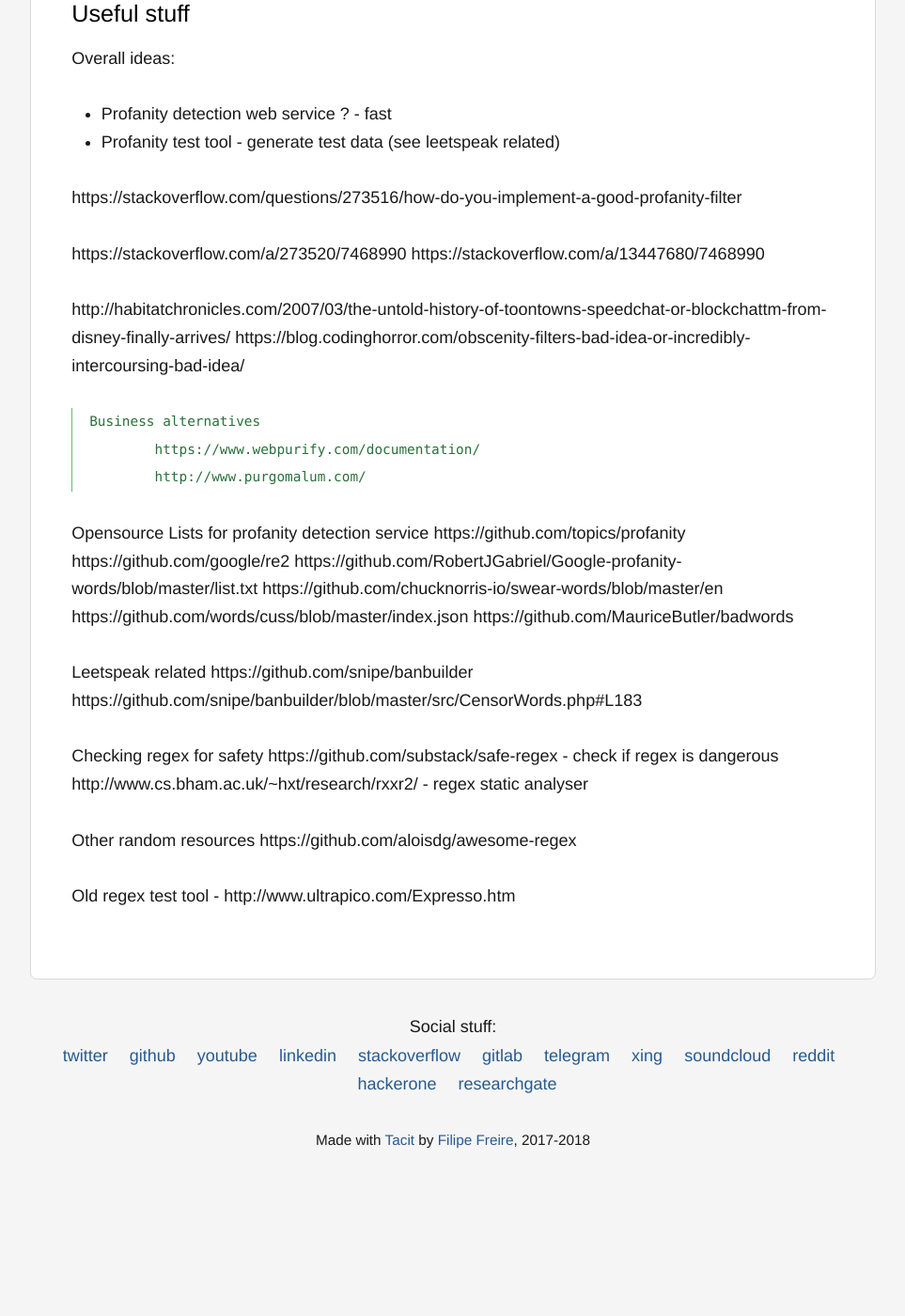
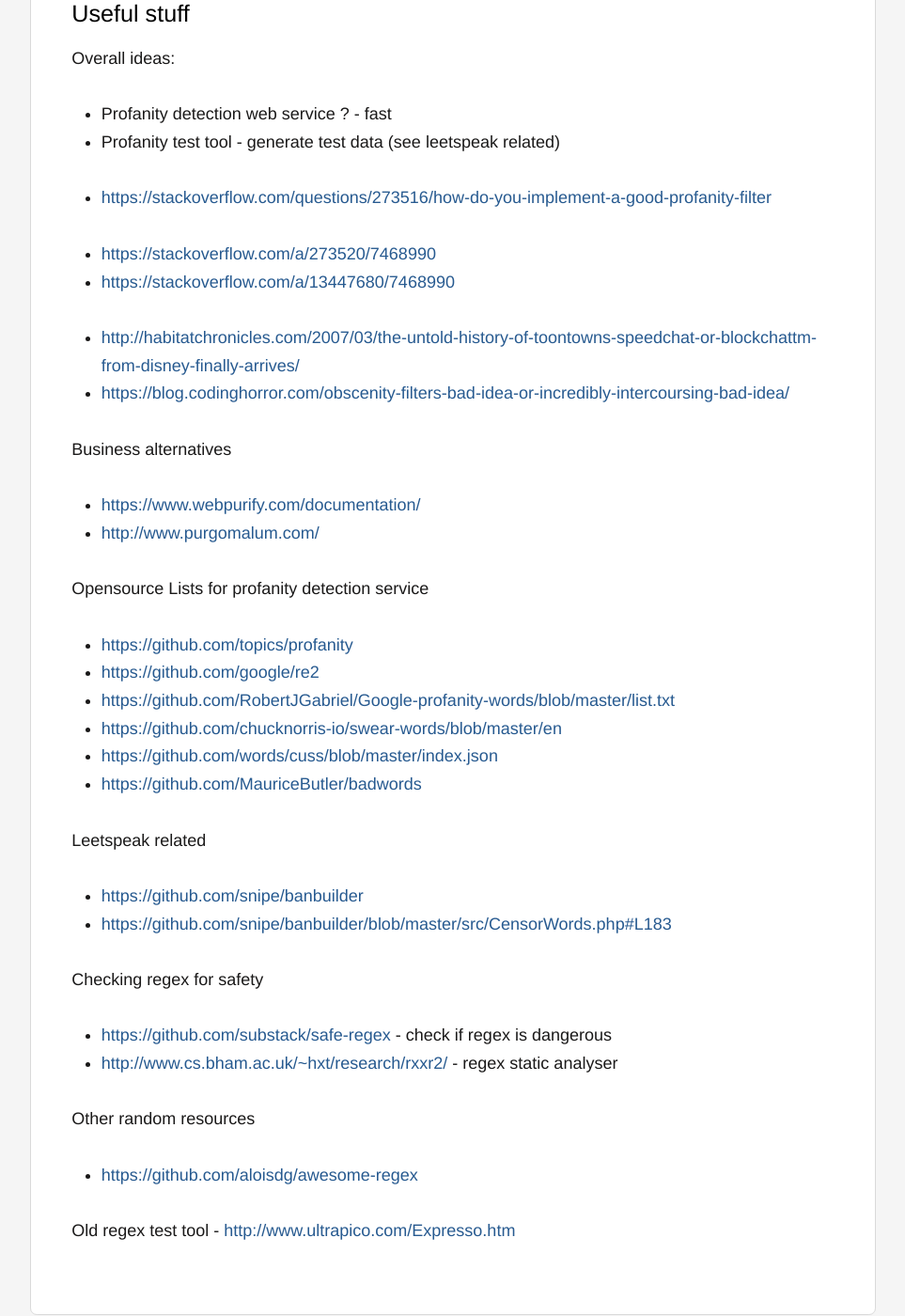
Before and after one commit to filfreire/filfreire.github.io, a Jekyll site: the page built from profanity-study.md, in a window 1280 px wide and 1400 px high, scrolled down 444 px. Shown: the whole window at 94% size, without its empty margins (158-1121 px from the left). Built offline with Jekyll 4.4.1, drawn with Linux system fonts in a browser that asks for light colours; before the commit the page ends 1738 px from its top, so only the background shows below that.

Commit message:
fix links

```diff
--- a/profanity-study.md
+++ b/profanity-study.md
@@ -10,39 +10,39 @@
 - Profanity detection web service ? - fast
 - Profanity test tool - generate test data (see leetspeak related)
 
-https://stackoverflow.com/questions/273516/how-do-you-implement-a-good-profanity-filter
+- <https://stackoverflow.com/questions/273516/how-do-you-implement-a-good-profanity-filter>
 
-https://stackoverflow.com/a/273520/7468990
-https://stackoverflow.com/a/13447680/7468990
+- <https://stackoverflow.com/a/273520/7468990>
+- <https://stackoverflow.com/a/13447680/7468990>
 
-http://habitatchronicles.com/2007/03/the-untold-history-of-toontowns-speedchat-or-blockchattm-from-disney-finally-arrives/
-https://blog.codinghorror.com/obscenity-filters-bad-idea-or-incredibly-intercoursing-bad-idea/
+- <http://habitatchronicles.com/2007/03/the-untold-history-of-toontowns-speedchat-or-blockchattm-from-disney-finally-arrives/>
+- <https://blog.codinghorror.com/obscenity-filters-bad-idea-or-incredibly-intercoursing-bad-idea/>
 
 
-	Business alternatives
-		https://www.webpurify.com/documentation/
-		http://www.purgomalum.com/
+Business alternatives
+- <https://www.webpurify.com/documentation/>
+- <http://www.purgomalum.com/>
 
 
 Opensource
 Lists for profanity detection service
-https://github.com/topics/profanity
-https://github.com/google/re2
-https://github.com/RobertJGabriel/Google-profanity-words/blob/master/list.txt
-https://github.com/chucknorris-io/swear-words/blob/master/en
-https://github.com/words/cuss/blob/master/index.json
-https://github.com/MauriceButler/badwords
+- <https://github.com/topics/profanity>
+- <https://github.com/google/re2>
+- <https://github.com/RobertJGabriel/Google-profanity-words/blob/master/list.txt>
+- <https://github.com/chucknorris-io/swear-words/blob/master/en>
+- <https://github.com/words/cuss/blob/master/index.json>
+- <https://github.com/MauriceButler/badwords>
 
 Leetspeak related
-https://github.com/snipe/banbuilder
-	https://github.com/snipe/banbuilder/blob/master/src/CensorWords.php#L183
+- <https://github.com/snipe/banbuilder>
+- <https://github.com/snipe/banbuilder/blob/master/src/CensorWords.php#L183>
 
 Checking regex for safety
-https://github.com/substack/safe-regex - check if regex is dangerous
-http://www.cs.bham.ac.uk/~hxt/research/rxxr2/ - regex static analyser
+- <https://github.com/substack/safe-regex> - check if regex is dangerous
+- <http://www.cs.bham.ac.uk/~hxt/research/rxxr2/> - regex static analyser
 
 
 Other random resources
-https://github.com/aloisdg/awesome-regex
+- <https://github.com/aloisdg/awesome-regex>
 
-Old regex test tool - http://www.ultrapico.com/Expresso.htm
+Old regex test tool - <http://www.ultrapico.com/Expresso.htm>
```
